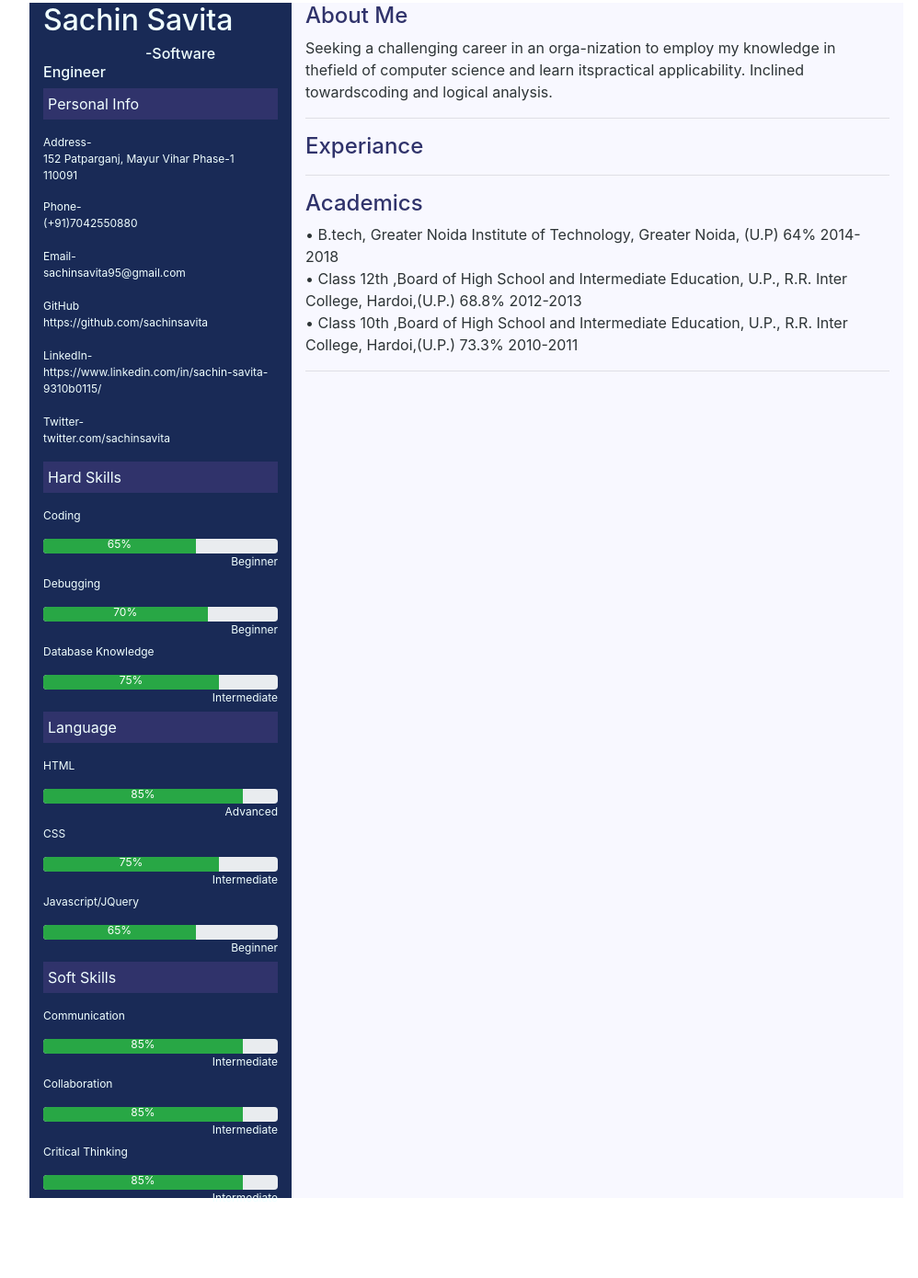
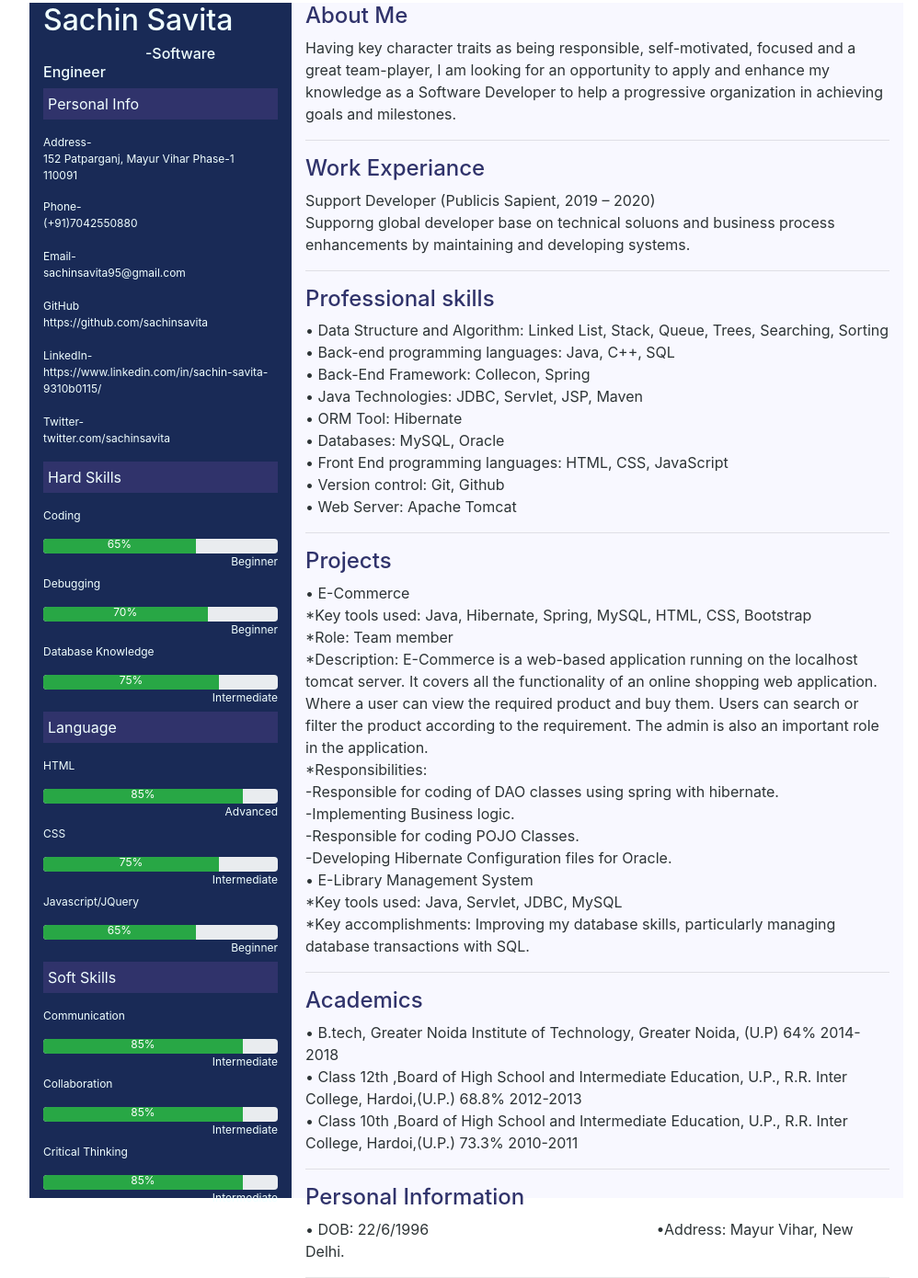
Before and after one commit to sachinsavita/Web-Resume, a plain HTML site: page index.html in a window 1280 px wide. Shown: the part 17-1407 px from the top of the page at 92% size, without its empty margins (133-1131 px from the left). Before the commit the page ends 1340 px from the top, so only its background shows below. Drawn offline with Linux system fonts and the light colour scheme.

Commit message:
Completed Right

```diff
--- a/index.html
+++ b/index.html
@@ -22,7 +22,7 @@
         <p class="leftHeadings">Personal Info</p>
         <p class="leftInfo">Address- <br>152 Patparganj, Mayur Vihar Phase-1 <br> 110091</p>
         <p class="leftInfo">Phone- <br>(+91)7042550880 <br> <br>
-          Email- <br>sachinsavita95@gmail.com <br> <br>GitHub <br>https://github.com/sachinsavita <br><br>LinkedIn- <br>
+          Email- <br>sachinsavita95@gmail.com <br> <br>GitHub <br>https://github.com/sachinsavita<br><br>LinkedIn- <br>
           https://www.linkedin.com/in/sachin-savita-9310b0115/ <br><br>Twitter- <br>twitter.com/sachinsavita
 
         <p class="leftHeadings">Hard Skills</p>
@@ -84,18 +84,70 @@
       <div class="col-md-7 right">
         <!--Start of Objective-->
         <h4 class="rightHeadings">About Me</h4>
-        <p>Seeking a challenging career in an orga-nization to employ my knowledge in thefield of computer science and learn itspractical applicability. Inclined towardscoding and logical analysis. </p><hr>
+        <p>Having key character traits as being responsible, self-motivated, focused and a great team-player, I am looking
+          for an opportunity to apply and enhance my knowledge as a Software Developer to help a progressive
+          organization in achieving goals and milestones.</p><hr>
           <!--End of Objective-->
-          <h4 class="rightHeadings">Experiance</h4>
-          <p> </p><hr>
-          <!--Start of Academics-->
+          <h4 class="rightHeadings">Work Experiance</h4>
+          <p>Support Developer (Publicis Sapient, 2019 – 2020)<br>
+          Supporng global developer base on technical soluons and business process enhancements by maintaining
+            and developing systems.</p><hr>
+            <!--Start of Professional skills-->
+          <h4 class="rightHeadings">Professional skills</h4>
+          <p>• Data Structure and Algorithm: Linked List, Stack, Queue, Trees, Searching, Sorting<br>
+             • Back-end programming languages: Java, C++, SQL<br>
+             • Back-End Framework: Collecon, Spring<br>
+             • Java Technologies: JDBC, Servlet, JSP, Maven<br>
+             • ORM Tool: Hibernate<br>
+             • Databases: MySQL, Oracle<br>
+             • Front End programming languages: HTML, CSS, JavaScript<br>
+             • Version control: Git, Github<br>
+             • Web Server: Apache Tomcat<br>
+          </p><hr>
+          <!--End of Professional skills-->
+          <!--Start of Projects-->
+          <h4 class="rightHeadings">Projects</h4>
+          <p>
+• E-Commerce<br>
+*Key tools used: Java, Hibernate, Spring, MySQL, HTML, CSS, Bootstrap<br>
+*Role: Team member<br>
+*Description: E-Commerce is a web-based application running on the localhost tomcat server. It covers
+all the functionality of an online shopping web application. Where a user can view the required
+product and buy them. Users can search or filter the product according to the requirement. The admin
+is also an important role in the application.<br>
+*Responsibilities:<br>
+  -Responsible for coding of DAO classes using spring with hibernate.<br>
+  -Implementing Business logic.<br>
+  -Responsible for coding POJO Classes.<br>
+  -Developing Hibernate Configuration files for Oracle.<br>
+• E-Library Management System<br>
+*Key tools used: Java, Servlet, JDBC, MySQL<br>
+*Key accomplishments: Improving my database skills, particularly managing database transactions with
+SQL.<br>
+ </p><hr>
+          <!--End of Projects->
+
+            <!--Start of Academics-->
           <h4 class="rightHeadings">Academics</h4>
           <p> •	B.tech, Greater Noida Institute of Technology, Greater Noida, (U.P)   64%    2014-2018 <br>
             •	Class 12th ,Board of High School and Intermediate Education,
              U.P., R.R. Inter College,  Hardoi,(U.P.) 68.8%     2012-2013 <br>
             •	Class 10th ,Board of High School and Intermediate Education, U.P., R.R. Inter College,   Hardoi,(U.P.) 73.3%      2010-2011
             </p><hr>
-          <!--End of Academics-->
+          <!--End of Academics->
+
+            <!--Start of Personal Information-->
+          <h4 class="rightHeadings">Personal Information</h4>
+          <p> •	DOB: 22/6/1996   &nbsp;&nbsp;&nbsp;&nbsp;&nbsp;&nbsp;&nbsp;&nbsp;&nbsp;&nbsp;&nbsp;
+            &nbsp;&nbsp;&nbsp;&nbsp;&nbsp;&nbsp;&nbsp;&nbsp;&nbsp;&nbsp;&nbsp;&nbsp;&nbsp;&nbsp;&nbsp;
+            &nbsp;&nbsp;&nbsp;&nbsp;&nbsp;
+            &nbsp;&nbsp;&nbsp;&nbsp;&nbsp;&nbsp;&nbsp;&nbsp;&nbsp;
+            &nbsp;&nbsp;&nbsp;&nbsp;&nbsp;&nbsp;&nbsp;&nbsp;&nbsp;
+                    •Address: Mayur Vihar, New Delhi.
+
+          </p><hr>
+          <!--End of Academics->
+
       </div>
       <!--End of right area-->
       <div class="col-md-1">
```
